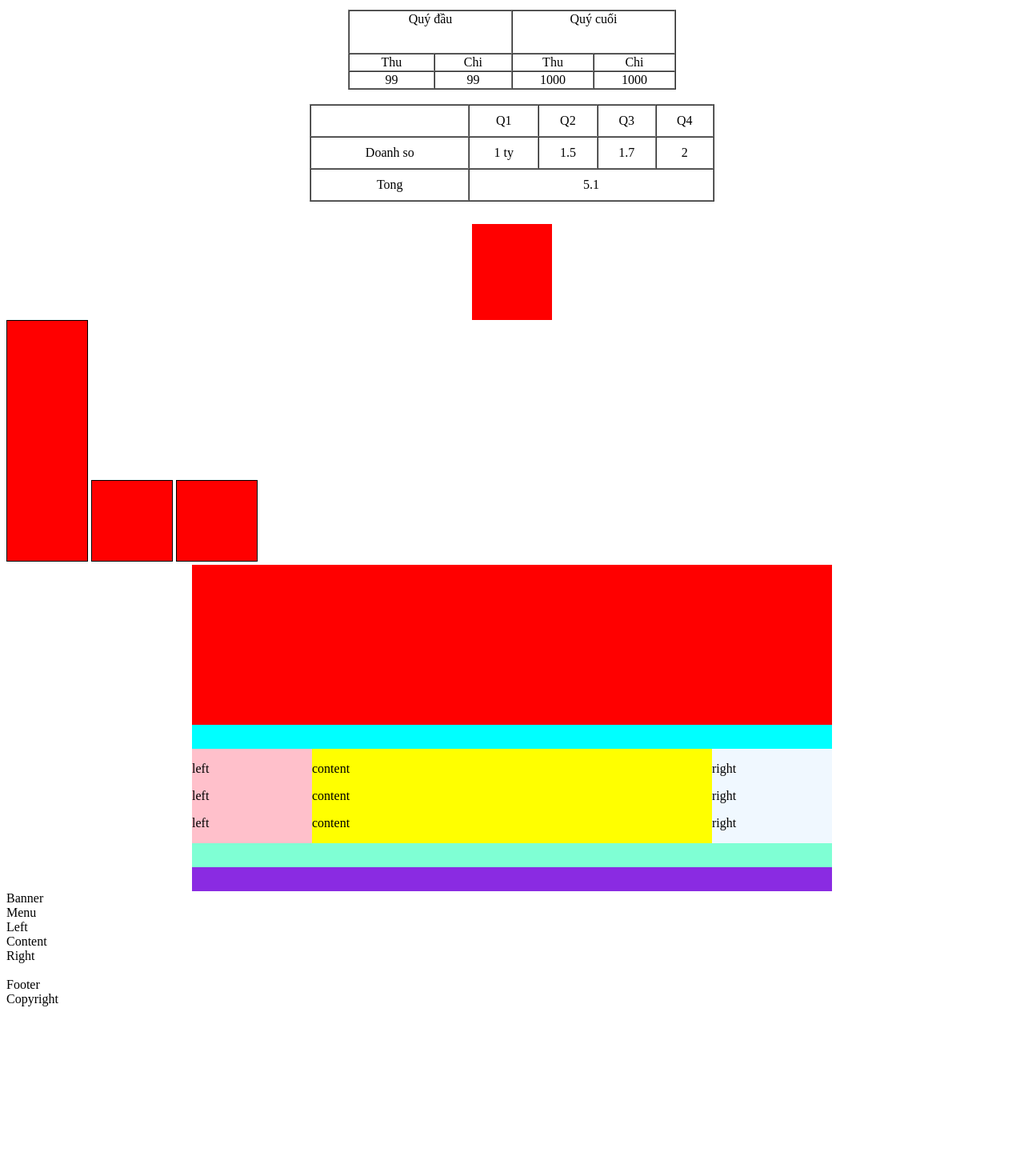
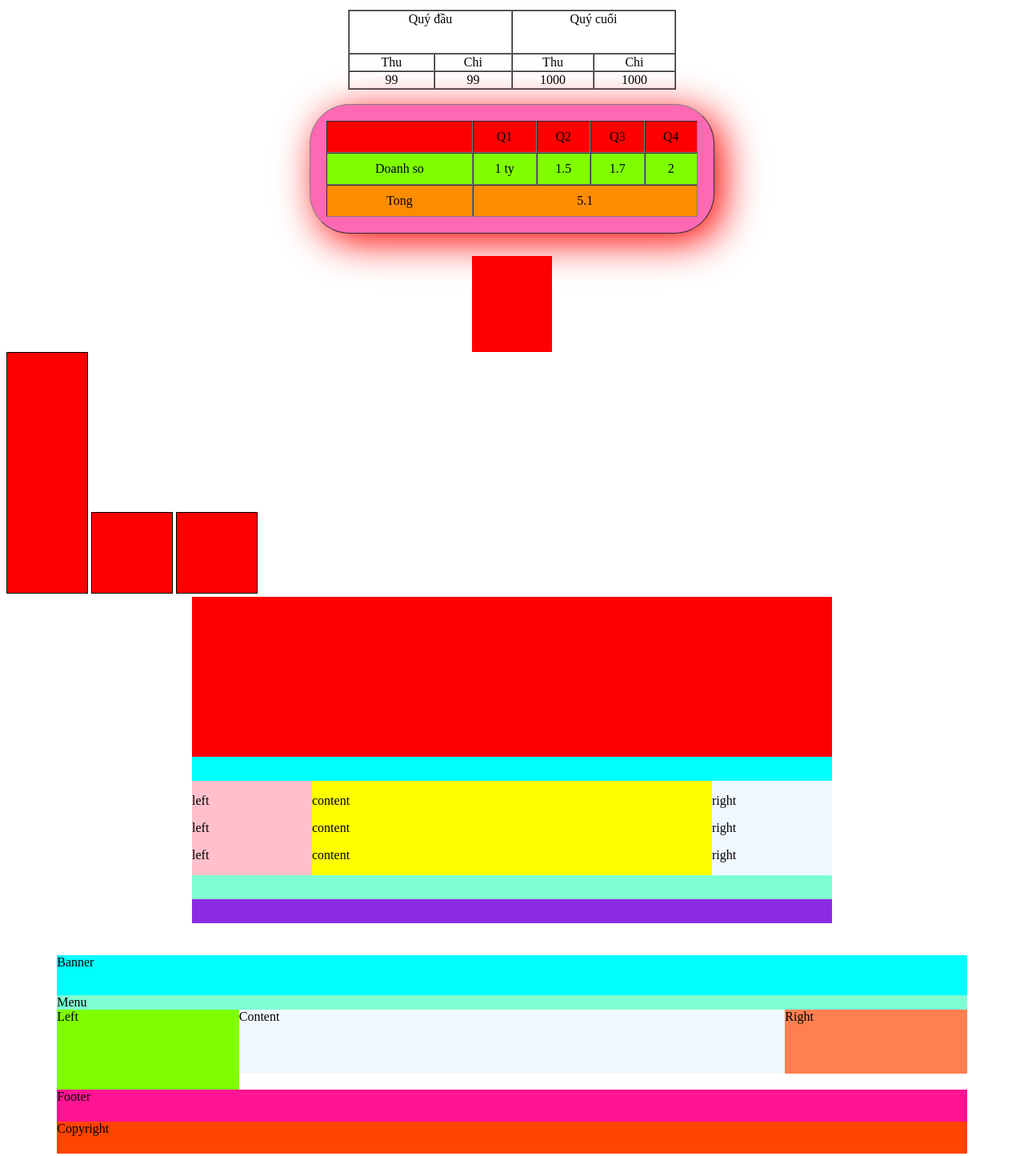
Before and after one commit to datweb07/LT_B1_WEB, a plain HTML site: page index.html in a window 1280 px wide. Shown: the part 1000-2445 px from the top of the page at 80% size. Before the commit the page ends 2266 px from the top, so only its background shows below. Drawn offline with Linux system fonts and the light colour scheme.

Commit message:
Update style.css

```diff
--- a/style.css
+++ b/style.css
@@ -1,3 +1,27 @@
+*{
+
+}
+
+.my-table{
+  box-shadow: red 10px 10px 50px;
+  border-radius: 50px;
+  padding: 20px;
+  background-color:hotpink;
+}
+
+#my-head{
+  background-color: red !important;
+}
+
+#my-body{
+  background-color: chartreuse;
+}
+
+#my-foot{
+  background-color: darkorange;
+}
+
+
 .square {
   width: 100px;
   height: 100px;
@@ -64,3 +88,58 @@
   background-color: blueviolet;
   clear: both;
 }
+
+.container{
+  width: 90%;
+  height: 500px;
+  margin: 0px auto;
+  margin-top: 40px;
+}
+
+
+.banner{
+  width: 100%;
+  height: 50px;
+background-color: aqua;
+}
+
+.menu{
+  width: 100%;
+  height: 30Spx;
+background-color: aquamarine;
+}
+
+/* .lsidebar .content .rsidebar {
+  height: 40px !important;
+} */
+
+.lsidebar{
+  width: 20%;
+  height: 100px;
+  float: left;
+background-color: chartreuse;
+}
+
+.content{
+  width: 60%;
+  height: 80px;
+  float: left;
+background-color: aliceblue;
+}
+
+.rsidebar{
+  width: 20%;
+  height: 80px;
+  float: left;
+background-color: coral;
+}
+
+.footer{
+  height: 40px;
+background-color: deeppink;
+}
+
+.cpright{
+  height: 40px;
+background-color:orangered;
+}
```
